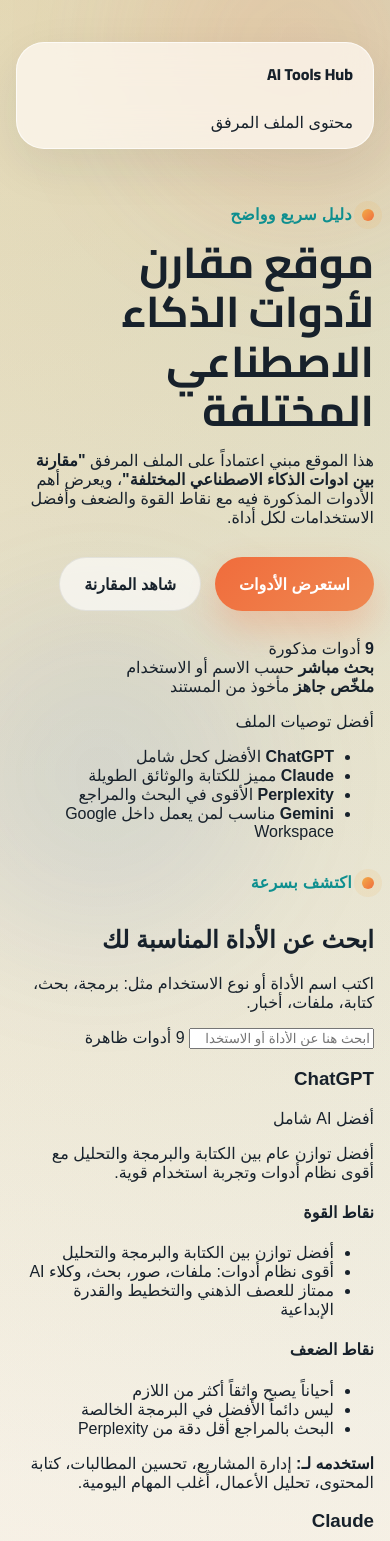
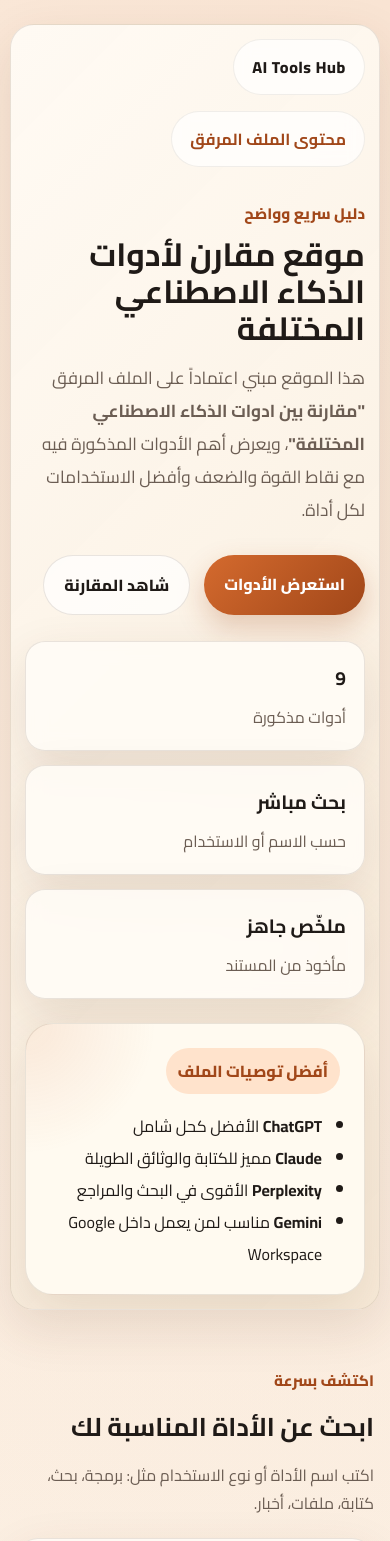
Before and after one commit to QusaiALBahri/dot-ai-tools-arabic-review-page, a plain HTML site: page index.html in a window 390 px wide. Shown: the top 1541 px of the page. Drawn offline with Linux system fonts and the light colour scheme.

Commit message:
Update site styles for AI tools comparison page

```diff
--- a/styles.css
+++ b/styles.css
@@ -1,20 +1,16 @@
 :root {
-  --bg: #f6efe4;
-  --bg-soft: #fffaf3;
-  --panel: rgba(255, 250, 243, 0.78);
-  --panel-strong: #fffaf1;
-  --ink: #17212b;
-  --muted: #5d6975;
-  --line: rgba(23, 33, 43, 0.08);
-  --gold: #f2ad48;
-  --orange: #f06c3c;
-  --teal: #0e8f8f;
-  --blue: #2056c9;
-  --shadow: 0 24px 60px rgba(29, 40, 53, 0.12);
-  --radius-xl: 32px;
-  --radius-lg: 24px;
-  --radius-md: 18px;
-  --container: min(1180px, calc(100% - 32px));
+  --bg: #f6efe3;
+  --bg-strong: #f1e0c7;
+  --surface: rgba(255, 252, 246, 0.88);
+  --surface-strong: #fffaf0;
+  --text: #1f1a17;
+  --muted: #6b5d53;
+  --line: rgba(72, 51, 35, 0.12);
+  --accent: #d46a2e;
+  --accent-dark: #a14719;
+  --accent-soft: #ffe3cc;
+  --shadow: 0 18px 50px rgba(89, 52, 22, 0.12);
+  --radius: 24px;
 }
 
 * {
@@ -27,159 +23,88 @@
 
 body {
   margin: 0;
-  font-family: "IBM Plex Sans Arabic", sans-serif;
-  color: var(--ink);
+  font-family: "Cairo", sans-serif;
+  color: var(--text);
   background:
-    radial-gradient(circle at top left, rgba(242, 173, 72, 0.28), transparent 24%),
-    radial-gradient(circle at top right, rgba(14, 143, 143, 0.16), transparent 28%),
-    linear-gradient(180deg, #fcf5ea 0%, #f7efe3 45%, #f3ecdf 100%);
-  min-height: 100vh;
-}
-
-body::before,
-body::after {
-  content: "";
-  position: fixed;
-  inset: auto;
-  width: 340px;
-  height: 340px;
-  border-radius: 50%;
-  filter: blur(70px);
-  z-index: -2;
-  opacity: 0.55;
-}
-
-body::before {
-  top: -120px;
-  right: -80px;
-  background: rgba(240, 108, 60, 0.26);
-}
-
-body::after {
-  bottom: -100px;
-  left: -70px;
-  background: rgba(32, 86, 201, 0.16);
-}
-
-img {
-  max-width: 100%;
-  display: block;
-}
-
-a {
-  color: inherit;
-  text-decoration: none;
+    radial-gradient(circle at top right, rgba(212, 106, 46, 0.14), transparent 30%),
+    radial-gradient(circle at bottom left, rgba(124, 179, 66, 0.12), transparent 28%),
+    linear-gradient(180deg, #fff8ee 0%, var(--bg) 100%);
 }
 
 .page-shell {
-  width: var(--container);
+  width: min(1200px, calc(100% - 32px));
   margin: 0 auto;
-  padding-bottom: 48px;
+  padding: 24px 0 56px;
+}
+
+.hero {
+  padding: 18px;
+  border: 1px solid var(--line);
+  background: linear-gradient(135deg, rgba(255, 251, 245, 0.95), rgba(248, 235, 216, 0.92));
+  box-shadow: var(--shadow);
+  border-radius: 32px;
+  overflow: hidden;
 }
 
 .topbar {
-  position: sticky;
-  top: 18px;
-  z-index: 30;
   display: flex;
   align-items: center;
   justify-content: space-between;
-  gap: 24px;
-  width: min(980px, 100%);
-  margin: 18px auto 28px;
-  padding: 16px 20px;
-  background: rgba(255, 250, 243, 0.74);
-  border: 1px solid rgba(255, 255, 255, 0.7);
+  gap: 16px;
+}
+
+.brand,
+.doc-note {
   border-radius: 999px;
-  backdrop-filter: blur(18px);
-  box-shadow: 0 16px 50px rgba(29, 40, 53, 0.08);
+  padding: 12px 18px;
+  background: rgba(255, 255, 255, 0.7);
+  border: 1px solid rgba(72, 51, 35, 0.08);
+  backdrop-filter: blur(8px);
 }
 
 .brand {
-  display: inline-flex;
-  align-items: center;
-  gap: 12px;
-  font-family: "Cairo", sans-serif;
+  font-weight: 800;
+  letter-spacing: 0.04em;
+}
+
+.doc-note {
+  color: var(--accent-dark);
+  text-decoration: none;
+  font-weight: 700;
+}
+
+.hero-grid {
+  display: grid;
+  grid-template-columns: 1.35fr 0.9fr;
+  gap: 24px;
+  margin-top: 32px;
+}
+
+.eyebrow {
+  margin: 0 0 8px;
+  color: var(--accent-dark);
+  font-size: 0.95rem;
   font-weight: 800;
 }
 
-.brand-mark {
-  width: 44px;
-  height: 44px;
-  display: grid;
-  place-items: center;
-  border-radius: 14px;
-  background: linear-gradient(135deg, var(--orange), var(--gold));
-  color: white;
-  box-shadow: 0 14px 30px rgba(240, 108, 60, 0.3);
+h1,
+h2,
+h3,
+h4,
+p {
+  margin-top: 0;
 }
 
-.topnav {
-  display: flex;
-  flex-wrap: wrap;
-  gap: 16px;
-  color: var(--muted);
-  font-size: 0.96rem;
+h1 {
+  font-size: clamp(2rem, 5vw, 4rem);
+  line-height: 1.15;
+  margin-bottom: 16px;
 }
 
-.topnav a:hover {
-  color: var(--ink);
-}
-
-.section {
-  margin-bottom: 28px;
-}
-
-.hero {
-  display: grid;
-  grid-template-columns: 1.1fr 0.9fr;
-  gap: 28px;
-  align-items: center;
-  min-height: 82vh;
-  padding: 18px 0 16px;
-}
-
-.eyebrow,
-.section-tag {
-  display: inline-flex;
-  align-items: center;
-  gap: 10px;
-  margin: 0 0 14px;
-  color: var(--teal);
-  font-weight: 700;
-  letter-spacing: 0.02em;
-}
-
-.eyebrow::before,
-.section-tag::before {
-  content: "";
-  width: 12px;
-  height: 12px;
-  border-radius: 50%;
-  background: linear-gradient(135deg, var(--gold), var(--orange));
-  box-shadow: 0 0 0 8px rgba(242, 173, 72, 0.12);
-}
-
-.hero h1,
-.section h2 {
-  margin: 0 0 16px;
-  font-family: "Cairo", sans-serif;
-  line-height: 1.15;
-}
-
-.hero h1 {
-  font-size: clamp(2.4rem, 5vw, 4.7rem);
-}
-
-.section h2 {
-  font-size: clamp(1.7rem, 3vw, 2.8rem);
-}
-
-.hero-text,
-.section p,
-.section li {
-  font-size: 1.04rem;
-  line-height: 1.95;
+.lead {
+  font-size: 1.08rem;
+  line-height: 1.9;
+  max-width: 60ch;
   color: var(--muted);
 }
 
@@ -187,18 +112,15 @@
   display: flex;
   flex-wrap: wrap;
   gap: 14px;
-  margin: 30px 0 28px;
+  margin: 28px 0 26px;
 }
 
 .button {
-  display: inline-flex;
-  align-items: center;
-  justify-content: center;
-  min-height: 54px;
-  padding: 0 24px;
+  text-decoration: none;
+  padding: 14px 20px;
   border-radius: 999px;
-  font-weight: 700;
-  transition: transform 180ms ease, box-shadow 180ms ease, background 180ms ease;
+  font-weight: 800;
+  transition: transform 0.2s ease, box-shadow 0.2s ease, background 0.2s ease;
 }
 
 .button:hover {
@@ -206,354 +128,269 @@
 }
 
 .button.primary {
-  color: white;
-  background: linear-gradient(135deg, var(--orange), #ef8851);
-  box-shadow: 0 18px 36px rgba(240, 108, 60, 0.28);
+  color: #fff;
+  background: linear-gradient(135deg, var(--accent), var(--accent-dark));
+  box-shadow: 0 12px 28px rgba(164, 71, 25, 0.25);
 }
 
 .button.secondary {
-  background: rgba(255, 255, 255, 0.64);
-  border: 1px solid rgba(23, 33, 43, 0.08);
+  color: var(--text);
+  background: rgba(255, 255, 255, 0.7);
+  border: 1px solid var(--line);
 }
 
-.quick-stats {
+.mini-stats {
   display: grid;
   grid-template-columns: repeat(3, minmax(0, 1fr));
   gap: 14px;
-  list-style: none;
-  padding: 0;
-  margin: 0;
 }
 
-.quick-stats li,
-.takeaway,
-.mini-card {
-  background: rgba(255, 250, 243, 0.74);
-  border: 1px solid rgba(255, 255, 255, 0.82);
+.mini-stats article,
+.panel-card,
+.search-box,
+.tool-card,
+.comparison-table-wrap,
+.doc-card {
+  border: 1px solid var(--line);
+  background: var(--surface);
+  backdrop-filter: blur(10px);
   box-shadow: var(--shadow);
-  border-radius: var(--radius-lg);
 }
 
-.quick-stats li {
+.mini-stats article {
+  border-radius: 20px;
   padding: 18px;
 }
 
-.quick-stats strong {
+.mini-stats strong {
   display: block;
-  font-size: 1.9rem;
-  font-family: "Cairo", sans-serif;
-  color: var(--ink);
+  font-size: 1.2rem;
+  margin-bottom: 6px;
 }
 
-.quick-stats span {
+.mini-stats span {
   color: var(--muted);
 }
 
-.hero-visual {
-  position: relative;
+.hero-panel {
+  display: flex;
+  align-items: stretch;
 }
 
-.hero-visual img {
+.panel-card {
   width: 100%;
-  filter: drop-shadow(0 28px 48px rgba(32, 86, 201, 0.16));
+  border-radius: 28px;
+  padding: 24px;
+  background:
+    radial-gradient(circle at top left, rgba(212, 106, 46, 0.12), transparent 30%),
+    var(--surface-strong);
 }
 
-.overview-grid,
-.caution-grid {
-  display: grid;
-  grid-template-columns: repeat(3, minmax(0, 1fr));
-  gap: 20px;
+.panel-label {
+  display: inline-block;
+  margin-bottom: 16px;
+  padding: 8px 12px;
+  border-radius: 999px;
+  background: var(--accent-soft);
+  color: var(--accent-dark);
+  font-weight: 800;
 }
 
-.panel,
-.feature-card,
-.takeaway,
-.future-section {
-  position: relative;
-  overflow: hidden;
-  background: var(--panel);
-  border: 1px solid rgba(255, 255, 255, 0.76);
-  border-radius: var(--radius-xl);
-  box-shadow: var(--shadow);
-  backdrop-filter: blur(18px);
+.panel-card ul {
+  margin: 0;
+  padding-right: 18px;
+  line-height: 2;
 }
 
-.panel,
-.feature-card,
-.future-section {
-  padding: 28px;
+main section {
+  margin-top: 28px;
+  padding: 28px 18px;
 }
 
-.highlight {
-  background:
-    linear-gradient(135deg, rgba(32, 86, 201, 0.92), rgba(14, 143, 143, 0.88));
-  color: white;
+.section-heading {
+  margin-bottom: 20px;
 }
 
-.highlight p,
-.highlight h3 {
-  color: white;
-}
-
-.split-section,
-.comparison-section,
-.prompt-section {
-  display: grid;
-  grid-template-columns: repeat(2, minmax(0, 1fr));
-  gap: 22px;
-  align-items: center;
-}
-
-.split-section.alt .feature-card {
-  background:
-    linear-gradient(180deg, rgba(255, 250, 243, 0.86), rgba(248, 241, 232, 0.92));
-}
-
-.pill-row {
-  display: flex;
-  flex-wrap: wrap;
-  gap: 10px;
-  margin-top: 24px;
-}
-
-.pill {
-  padding: 10px 14px;
-  background: rgba(32, 86, 201, 0.08);
-  border: 1px solid rgba(32, 86, 201, 0.12);
-  border-radius: 999px;
-  font-size: 0.95rem;
-  color: #244a8f;
-}
-
-.check-list,
-.steps {
-  margin: 0;
-  padding-right: 18px;
-}
-
-.check-list li {
+.section-heading h2 {
+  font-size: clamp(1.6rem, 3vw, 2.6rem);
   margin-bottom: 10px;
 }
 
-.workflow {
-  padding-top: 34px;
-  padding-bottom: 34px;
+.section-heading p:last-child {
+  color: var(--muted);
+  line-height: 1.8;
 }
 
-.workflow-track {
-  display: grid;
-  grid-template-columns: repeat(4, minmax(0, 1fr));
+.search-box {
+  display: flex;
+  align-items: center;
+  justify-content: space-between;
   gap: 16px;
-  margin-top: 22px;
+  border-radius: 22px;
+  padding: 16px 18px;
+  margin-bottom: 20px;
 }
 
-.workflow-step {
-  padding: 20px;
-  border-radius: 22px;
-  background: rgba(255, 255, 255, 0.58);
-  border: 1px solid rgba(23, 33, 43, 0.06);
+.search-box input {
+  width: 100%;
+  border: none;
+  outline: none;
+  background: transparent;
+  font: inherit;
+  color: var(--text);
 }
 
-.workflow-step span {
-  display: inline-grid;
-  place-items: center;
-  width: 42px;
-  height: 42px;
-  border-radius: 14px;
-  background: linear-gradient(135deg, var(--teal), var(--blue));
-  color: white;
-  font-weight: 700;
+.search-box input::placeholder {
+  color: #928175;
 }
 
-.workflow-step p {
-  margin: 14px 0 0;
+#resultsCount {
+  white-space: nowrap;
+  color: var(--accent-dark);
+  font-weight: 800;
 }
 
-.note-box {
-  margin-top: 22px;
-  padding: 18px 20px;
-  border-radius: 20px;
-  background: rgba(242, 173, 72, 0.12);
-  border: 1px solid rgba(242, 173, 72, 0.24);
-  color: #684415;
+.cards-grid {
+  display: grid;
+  grid-template-columns: repeat(3, minmax(0, 1fr));
+  gap: 18px;
+}
+
+.tool-card {
+  border-radius: var(--radius);
+  padding: 22px;
+  transition: transform 0.2s ease, border-color 0.2s ease, opacity 0.2s ease;
+}
+
+.tool-card:hover {
+  transform: translateY(-4px);
+  border-color: rgba(212, 106, 46, 0.25);
+}
+
+.tool-card.is-hidden {
+  display: none;
+}
+
+.card-top {
+  display: flex;
+  align-items: center;
+  justify-content: space-between;
+  gap: 12px;
+  margin-bottom: 12px;
+}
+
+.card-top h3 {
+  margin: 0;
+  font-size: 1.4rem;
+}
+
+.badge {
+  padding: 7px 12px;
+  border-radius: 999px;
+  font-size: 0.85rem;
+  font-weight: 800;
+}
+
+.best { background: #ffe1cf; color: #943b12; }
+.writers { background: #e7f0ff; color: #2354a4; }
+.workspace { background: #e7f7e8; color: #2f7c36; }
+.research { background: #fff1c9; color: #8a6510; }
+.giant { background: #efe7ff; color: #6543a2; }
+.trends { background: #ffe0ea; color: #a33d67; }
+.value { background: #dff6ef; color: #17775d; }
+.enterprise { background: #e5f1fb; color: #155c91; }
+.code { background: #ececec; color: #4f4f4f; }
+
+.summary,
+.use-case,
+.list-block li,
+.doc-card p {
+  color: var(--muted);
+  line-height: 1.85;
+}
+
+.list-block {
+  margin-top: 14px;
+}
+
+.list-block h4 {
+  margin-bottom: 8px;
+  font-size: 1rem;
+}
+
+.list-block ul {
+  margin: 0;
+  padding-right: 20px;
+}
+
+.comparison-table-wrap {
+  border-radius: 24px;
+  overflow: auto;
 }
 
 .comparison-table {
-  display: grid;
-  grid-template-columns: repeat(2, minmax(0, 1fr));
-  overflow: hidden;
-  margin-top: 22px;
-  border-radius: 26px;
-  border: 1px solid var(--line);
+  width: 100%;
+  border-collapse: collapse;
+  min-width: 760px;
 }
 
-.comparison-table > div {
-  padding: 18px 20px;
-  background: rgba(255, 255, 255, 0.56);
+.comparison-table th,
+.comparison-table td {
+  text-align: right;
+  padding: 16px;
   border-bottom: 1px solid var(--line);
 }
 
-.comparison-table > div:nth-child(4n + 3),
-.comparison-table > div:nth-child(4n + 4) {
-  background: rgba(246, 239, 228, 0.7);
+.comparison-table th {
+  background: rgba(212, 106, 46, 0.08);
+  font-size: 0.98rem;
 }
 
-.comparison-table > div:nth-last-child(-n + 2) {
-  border-bottom: 0;
-}
-
-.table-head {
-  font-family: "Cairo", sans-serif;
-  font-weight: 800;
-  color: white;
-  background: linear-gradient(135deg, var(--orange), var(--teal)) !important;
-}
-
-.dual-cards,
-.takeaways-grid {
+.doc-grid {
   display: grid;
+  grid-template-columns: repeat(3, minmax(0, 1fr));
   gap: 18px;
 }
 
-.dual-cards {
-  grid-template-columns: repeat(2, minmax(0, 1fr));
-  margin-top: 24px;
-}
-
-.mini-card {
+.doc-card {
+  border-radius: 24px;
   padding: 22px;
 }
 
-.future-section {
-  display: flex;
-  align-items: center;
-  justify-content: space-between;
-  gap: 20px;
-  background:
-    linear-gradient(135deg, rgba(22, 33, 43, 0.96), rgba(32, 86, 201, 0.88));
-  color: white;
-}
-
-.future-section p,
-.future-section h2 {
-  color: white;
-}
-
-.future-badges {
-  display: flex;
-  flex-wrap: wrap;
-  gap: 12px;
-  justify-content: flex-end;
-}
-
-.future-badges span {
-  padding: 12px 16px;
-  border: 1px solid rgba(255, 255, 255, 0.16);
-  border-radius: 999px;
-  background: rgba(255, 255, 255, 0.08);
-}
-
-.takeaways-grid {
-  grid-template-columns: repeat(3, minmax(0, 1fr));
-}
-
-.takeaway {
-  padding: 24px;
-}
-
-.takeaway h3,
-.panel h3,
-.feature-card h3,
-.mini-card h3 {
-  margin-top: 0;
+.doc-card h3 {
   margin-bottom: 10px;
-  font-family: "Cairo", sans-serif;
-}
-
-.back-to-top {
-  position: fixed;
-  left: 24px;
-  bottom: 24px;
-  width: 52px;
-  height: 52px;
-  border: 0;
-  border-radius: 50%;
-  background: linear-gradient(135deg, var(--orange), var(--gold));
-  color: white;
-  font-size: 1.5rem;
-  cursor: pointer;
-  box-shadow: 0 20px 30px rgba(240, 108, 60, 0.28);
-  opacity: 0;
-  visibility: hidden;
-  transform: translateY(12px);
-  transition: all 180ms ease;
-}
-
-.back-to-top.show {
-  opacity: 1;
-  visibility: visible;
-  transform: translateY(0);
-}
-
-.reveal {
-  opacity: 0;
-  transform: translateY(30px);
-  transition: opacity 650ms ease, transform 650ms ease;
-}
-
-.reveal.visible {
-  opacity: 1;
-  transform: translateY(0);
 }
 
 @media (max-width: 980px) {
-  .hero,
-  .split-section,
-  .comparison-section,
-  .prompt-section,
-  .overview-grid,
-  .caution-grid,
-  .takeaways-grid,
-  .workflow-track,
-  .dual-cards {
+  .hero-grid,
+  .cards-grid,
+  .doc-grid {
     grid-template-columns: 1fr;
   }
 
-  .hero {
-    min-height: unset;
-    padding-top: 24px;
+  .mini-stats {
+    grid-template-columns: 1fr;
+  }
+}
+
+@media (max-width: 640px) {
+  .page-shell {
+    width: min(100% - 20px, 1200px);
   }
 
-  .future-section {
+  .topbar,
+  .search-box,
+  .card-top {
     flex-direction: column;
     align-items: flex-start;
   }
-}
 
-@media (max-width: 760px) {
-  .topbar {
-    position: static;
-    flex-direction: column;
-    align-items: flex-start;
-    border-radius: 28px;
+  .hero {
+    padding: 14px;
+    border-radius: 24px;
   }
 
-  .topnav {
-    gap: 12px;
-  }
-
-  .hero h1 {
-    font-size: clamp(2.1rem, 11vw, 3.2rem);
-  }
-
-  .quick-stats {
-    grid-template-columns: 1fr;
-  }
-
-  .panel,
-  .feature-card,
-  .future-section,
-  .takeaway {
-    padding: 22px;
+  main section {
+    padding-inline: 6px;
   }
 }
```
